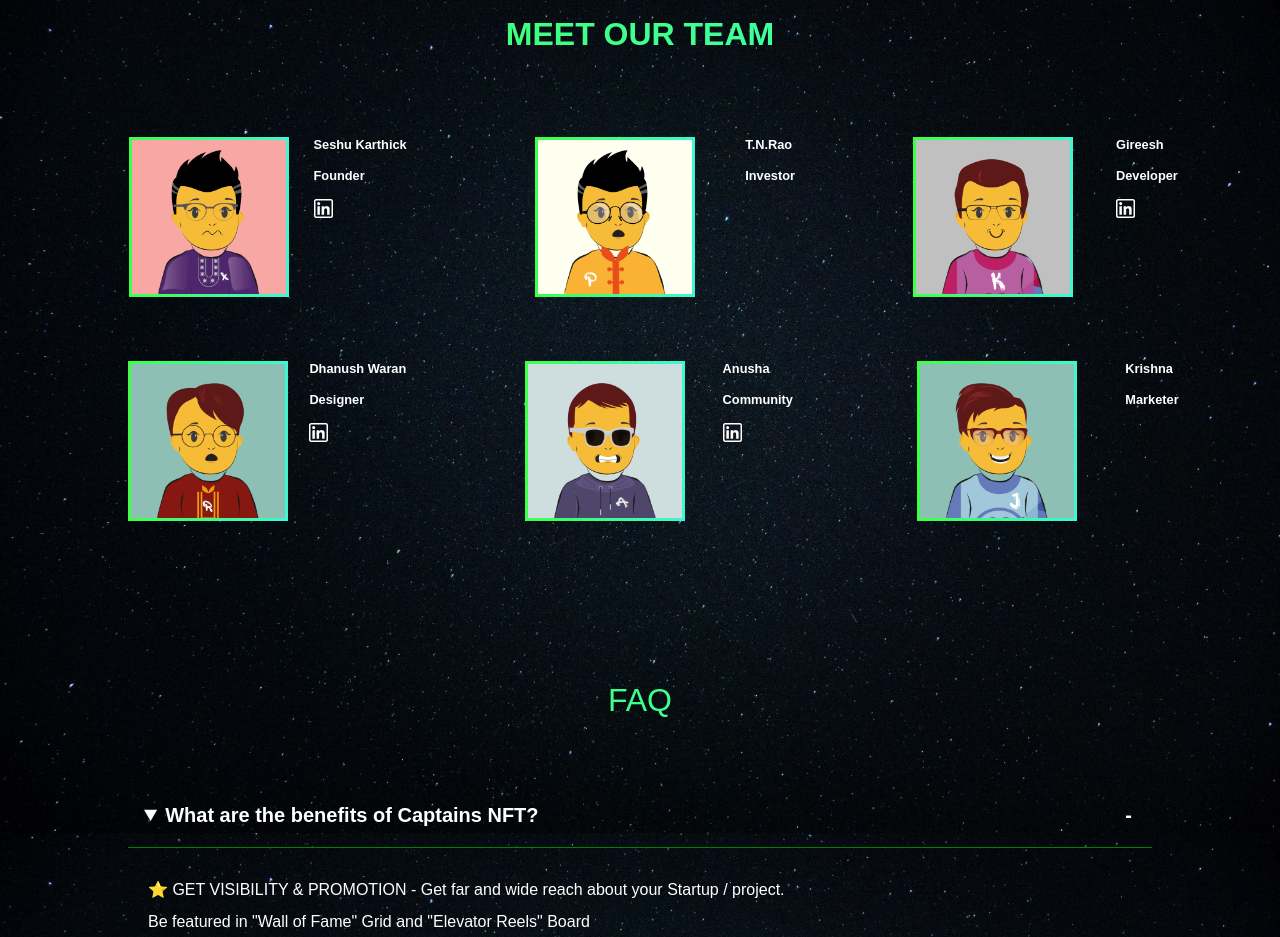
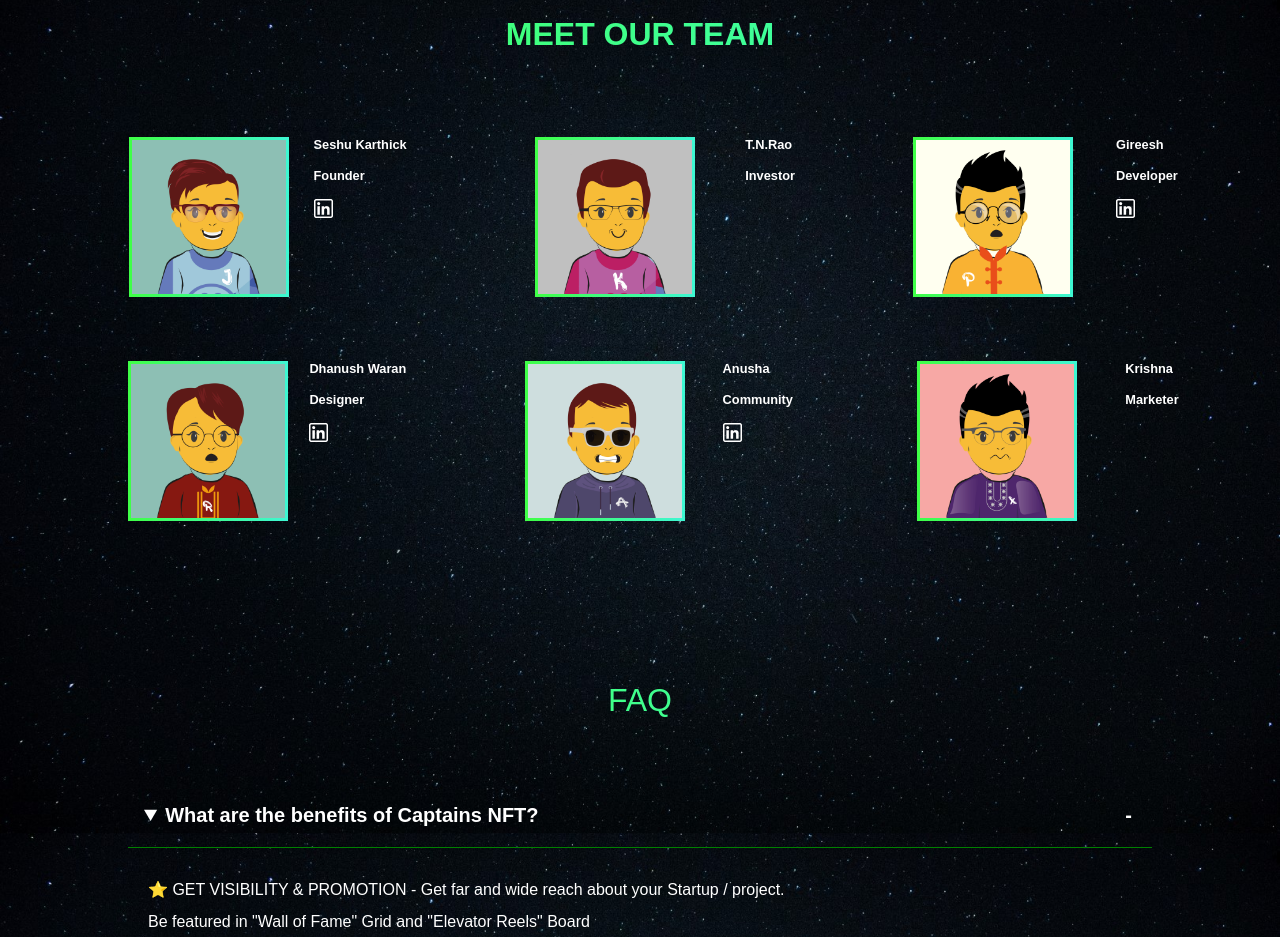
Before and after one commit to enteraltspace/altspacechamps, a React (Create React App) app: page / in a window 1280 px wide. Shown: the part 2580-3517 px from the top of the page. Built offline with nearby package versions, Linux system fonts and the light colour scheme.

Commit message:
Update team.js

```diff
--- a/src/components/team/team.js
+++ b/src/components/team/team.js
@@ -4,7 +4,7 @@ function Team(){
     return(<div className="team" id="team">
     <h2 className="team-heading">Meet our Team</h2>
     <span className="team-span">
-    <img src={require("./image1.png?auto=compress")} className="team-image"/>
+    <img src={require("./image7.png?auto=compress")} className="team-image"/>
     <span className="team-name">
         < h3 className="team-text">
         Seshu Karthick
@@ -15,7 +15,7 @@ function Team(){
 
     </span>
     <span className="team-span">
-    <img src={require("./image5.png?auto=compress")} className="team-image"/>
+    <img src={require("./image3.png?auto=compress")} className="team-image"/>
     <span className="team-name">
         <h3 className="team-text">
         T.N.Rao
@@ -24,7 +24,7 @@ function Team(){
     </span>
     </span>
     <span className="team-span">
-    <img src={require("./image3.png?auto=compress")} className="team-image"/>
+    <img src={require("./image5.png?auto=compress")} className="team-image"/>
     <span className="team-name">
         <h3 className="team-text">
         Gireesh
@@ -55,7 +55,7 @@ function Team(){
     </span>
 
     <span className="team-span">
-    <img src={require("./image7.png?auto=compress")} className="team-image"/>
+    <img src={require("./image1.png?auto=compress")} className="team-image"/>
     <span className="team-name">
         <h3 className="team-text">
         Krishna
```
